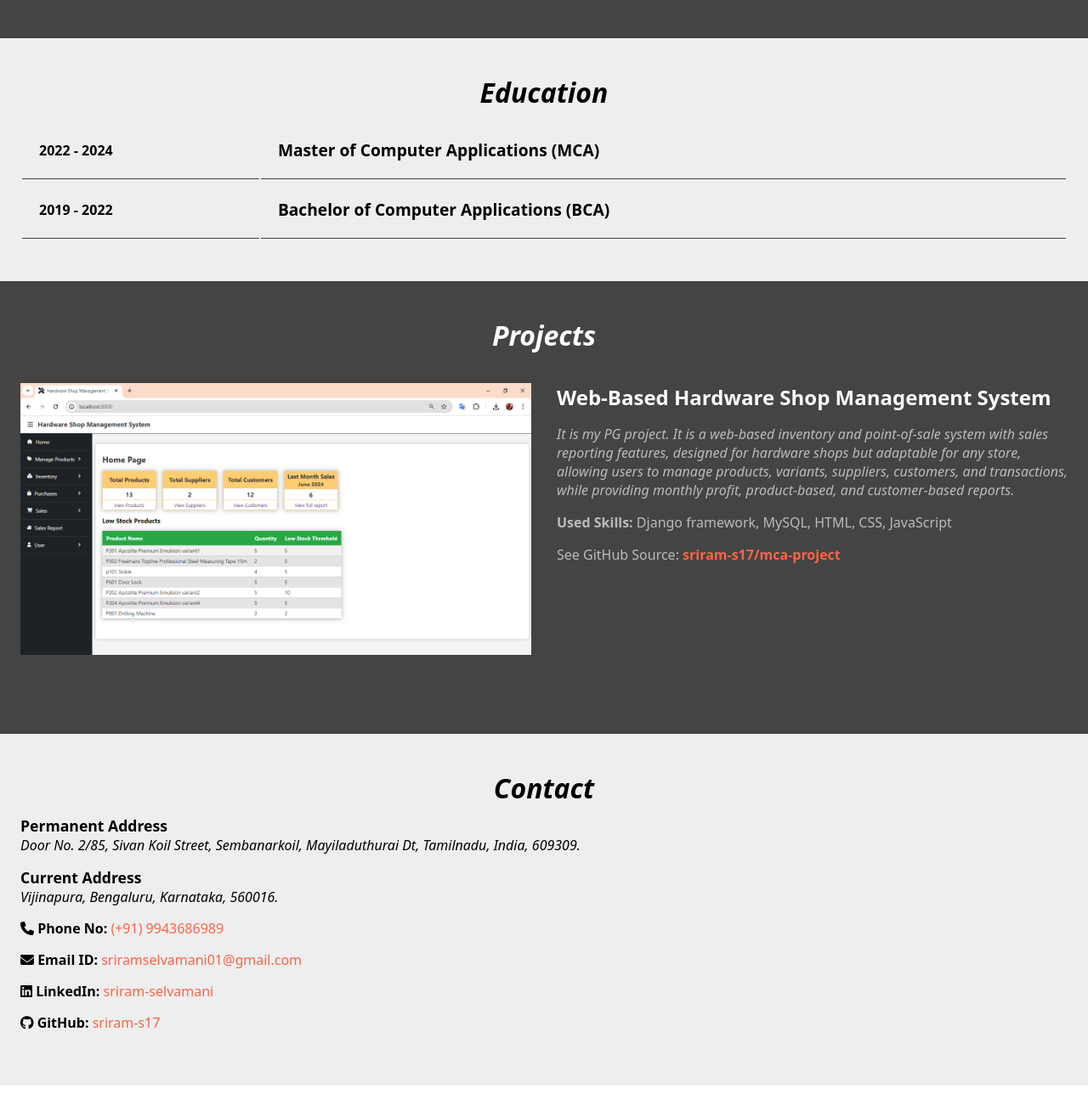
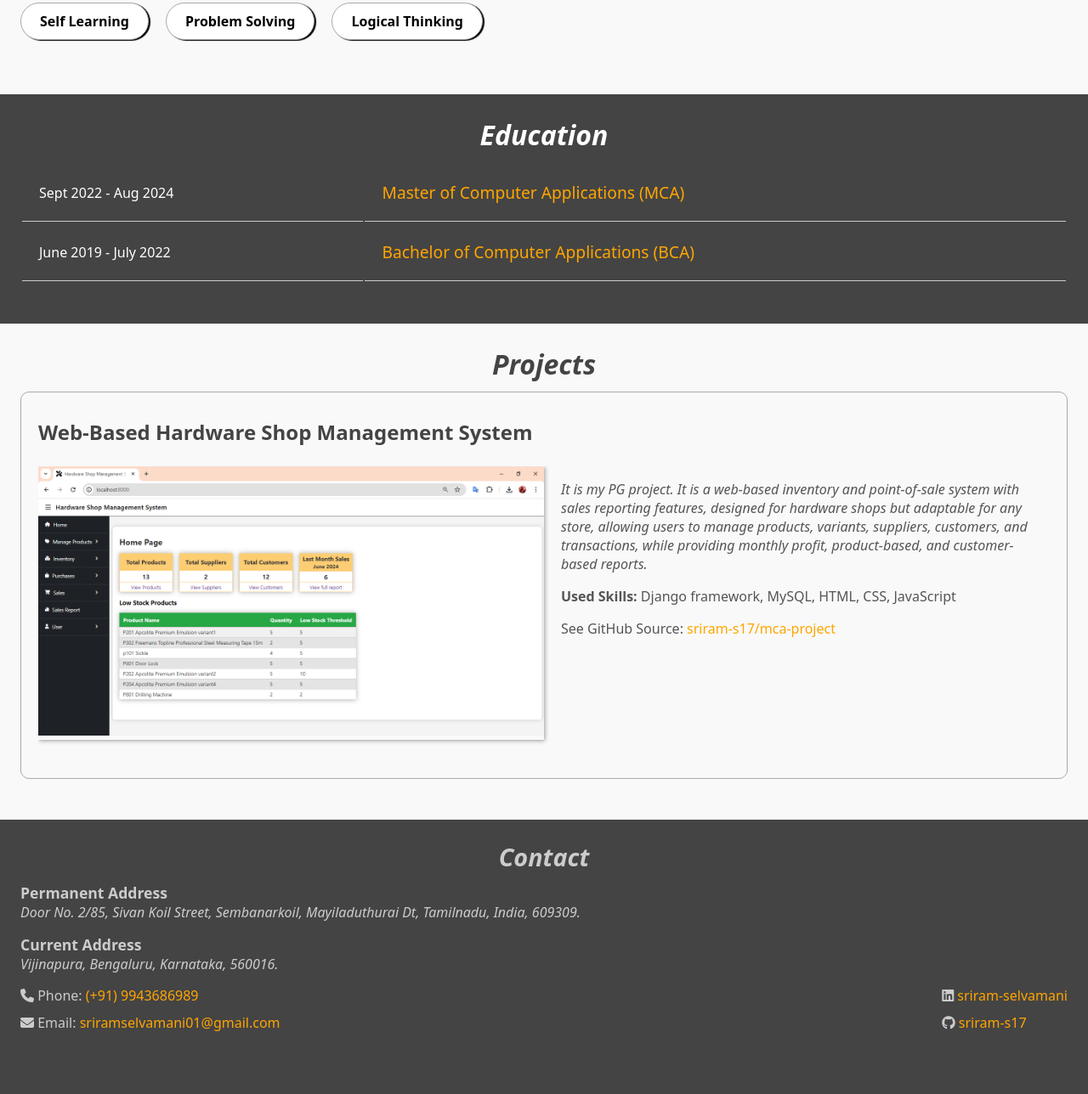
Before and after one commit to sriram-s17/my-portfolio, a plain HTML site: page index.html in a window 1280 px wide. Shown: the part 836-2124 px from the top of the page at 85% size. Drawn offline with Linux system fonts and the light colour scheme.

Commit message:
updated styles

```diff
--- a/index.html
+++ b/index.html
@@ -10,15 +10,28 @@
             body{
                 font-family: system-ui, -apple-system, BlinkMacSystemFont, 'Segoe UI', Roboto, Oxygen, Ubuntu, Cantarell, 'Open Sans', 'Helvetica Neue', sans-serif;
                 margin:0px;
+                background-color: #f9f9f9;
+                color: #444;
             }
             #intro{
                 display:flex;
-                justify-content: space-around;
+                justify-content: center;
                 align-items: center;
-                gap: 10px;
-                padding: 3em 0em 5em;
+                gap: 40px;
+                padding: 3em 0em 3.5em;
                 font-weight: bold;
-                /* another design css */
+                background-color: orange;
+                z-index: 2;
+            }
+            #circle::after{
+                content: "";
+                display: block;
+                position: relative;
+                border-radius: 0 0 50% 50%;
+                width: 100%;
+                height: 100px;
+                top: -50px;
+                z-index: -1;
                 background-color: orange;
             }
             #name_intro{
@@ -43,16 +56,15 @@
                 border-radius: 50%;
                 box-shadow: 2px 2px 10px;
             }
-            section:nth-child(even){
-                background-color: #444;
-                color: white;
+            section:not(:first-child){
+                padding: 1em 1.5em 3em;
             }
-            section:nth-child(odd){
-                background-color: #eee;
-                color: black;
-            }
-            section:not(:first-child){
-                padding: 2em 1.5em 3em;
+            section h2{
+                font-size: 2em;
+                margin: 0.5em 0em;
+                line-height: 1em;
+                text-align: center;
+                font-style:italic;
             }
             #skills ul{
                 display: flex;
@@ -72,6 +84,8 @@
                 padding: 10px 22px;
                 border-radius: 25px;
                 font-weight: bold;
+                border:1.5px solid #aaa;
+                box-shadow: 2px 1px 1px;
             }
             #skills ul li img{
                 width:3em;
@@ -79,23 +93,26 @@
             }
             #skills h3{
                 font-size: 1.2em;
-                color: #ddd;
+                color: orangered;
+            }
+            #education{
+                background-color: #444;
+                color: white;
             }
             #education_timeline{
                 width: 100%;
                 vertical-align: top;
             }
             #education_timeline td{
-                border-bottom: 1px solid #444;
+                border-bottom: 1px solid #ccc;
                 padding: 20px;
             }
-            #education_timeline .duration{
-                font-weight: bold;
+            #education_timeline .course{
+                font-size: 1.2em;
+                color: orange;
             }
-            #education_timeline .course{
-                font-weight: bold;
-                font-size: 1.2em;
-                cursor:default;
+            #education_timeline td:has(.course){
+                cursor: pointer;
             }
             #education_timeline .college_mark{
                 height: 0;
@@ -111,59 +128,82 @@
                 height:auto;
                 opacity: 1;
             }
+            #projects>div{
+                border: 1px solid #aaa;
+                padding: 20px;
+                border-radius: 10px;
+            }
             .project_show{
-                display: flex;
-                gap: 30px;
-                margin: 40px 0px;
+                /* display: flex;
+                gap: 30px; */
+                margin: 10px 0px 5px;
+                overflow: hidden;
+            }
+            #projects .project_title{
+                font-weight: bold;
+                color: #444;
+                font-size: 1.5em;
+                margin-top: 10px;
             }
             .project_show .image_video{
-                flex: 1;
+                /* flex: 1; */
+                float: left;
+                width: 50%;
+                margin: 0 20px 20px 0;
+                box-shadow: 1px 1px 5px #999;
+            }
+            .project_show .image_video::after{
+                content:"";
+                display: table;
+                clear: both;
             }
             .project_show .project_detail{
-                flex: 1;
-                color: #bbb;
+                /* flex: 1; */
+                color: #555;
             }
             .project_show .project_detail a{
-                color: tomato;
+                color: orange;
                 text-decoration: none;
-                font-weight: bold;
+                /* font-weight: bold; */
             }
             .project_show img{
                 width: 100%;
             }
-            .project_show .project_title{
-                font-weight: bold;
-                color: white;
-                font-size: 1.5em;
-            }
             .project_show .project_description{
                 font-style: italic;
+            }
+            #contact{
+                background-color: #444;
+                color: #ccc;
             }
             #contact .title{
                 font-weight: bold;
                 font-size: 1.1em;
             }
-            #contact div{
+            #contact > div{
                 margin-bottom: 15px;
             }
-            #contact .contact_link span{
-                font-weight: bold;
+            #contact h2{
+                font-size: 1.8em;
             }
-            #contact .contact_link a{
+            #contact #contact_links{
+                display: flex;
+                justify-content: space-between;
+                gap: 20px;
+            }
+            #contact #contact_links div div{
+                margin-bottom: 10px;
+            }
+            #contact #contact_links div a{
                 text-decoration: none;
-                color: tomato;
+                color: orange;
             }
-            section h2{
-                font-size: 2em;
-                margin: 0.5em 0em;
-                line-height: 1em;
-                text-align: center;
-                font-style:italic;
-            }
+
             @media screen and (max-width:900px){
                 #intro{
                     flex-direction: column;
                     text-align: center;
+                    gap:10px;
                 }
                 #name_intro{
                     font-size: 2.7em;
@@ -172,6 +212,7 @@
                     margin-top: 2em;
                 }
             }
+            /* @media screen and (max-width:) */
             @media screen and (max-width:620px) {
                 #name_intro{
                     font-size: 2.3em;
@@ -186,6 +227,21 @@
                 #skills ul li img{
                     width:2.8em;
                     height: 3em;
+                }
+                .project_show .image_video{
+                    width: 100%;
+                    margin: 0 0 20px 0;
+                }
+                #education_timeline td{
+                    padding: 20px 5px;
+                }
+                #education_timeline .college_mark{
+                    height:auto;
+                    opacity: 1;
+                }
+                #contact #contact_links{
+                    flex-direction: column;
+                    gap: 0px;
                 }
             }
             @media screen and (max-width:490px) {
@@ -208,6 +264,7 @@
                     width:2.4em;
                     height: 2.6em;
                 }
+
             }
             @media screen and (max-width:400px){
                 #name_intro{
@@ -226,6 +283,7 @@
         </style>
     </head>
     <body>
+        <div>
             <section id="intro">
                 <div>
                     <div id="name_intro">
@@ -238,6 +296,8 @@
                 </div>
                 <img src="./assets/images/sriram_s_profile.jpg" id="profile_img" alt="My Profile Picture" width="230px">
             </section>
+            <div id="circle"></div>
+        </div>
         <section id="skills">
             <h2>My Skills</h2>
             <div>
@@ -246,18 +306,22 @@
                     <li><img src="/assets/images/python-logo.png" alt="python-logo">Python</li>
                     <li><img src="/assets/images/django-logo.png" alt="django-logo">Django Framework</li>
                     <li><img src="/assets/images/django_rest-logo2.png" alt="django_rest-logo" style="width:120px">Django REST Framework</li>
+                    <li><img src="/assets/images/postman_api-logo.png" alt="postman_api-logo">Postman API</li>
                     <li><img src="/assets/images/mysql-logo.png" alt="mysql-logo">MySQL</li>
                     <li><img src="/assets/images/html-logo.png" alt="html-logo">HTML</li>
                     <li><img src="/assets/images/css-logo.png" alt="css-logo">CSS</li>
                     <li><img src="/assets/images/javascript-logo.png" alt="javascript-logo">JavaScript</li>
                     <li><img src="/assets/images/git-logo.png" alt="git-logo">Git</li>
                     <li><img src="/assets/images/github-logo.png" alt="github-logo">GitHub</li>
+                    <li><img src="/assets/images/terminal-logo.png" alt="terminal-logo">Basic Linux Commands</li>
                 </ul>
             </div>
             <div>
                 <h3>Soft Skills</h3>
                 <ul>
                     <li>Self Learning</li>
+                    <li>Problem Solving</li>
+                    <li>Logical Thinking</li>
                 </ul>
             </div>
         </section>
@@ -265,17 +329,17 @@
             <h2>Education</h2>
             <table id="education_timeline">
                 <tr>
-                    <td class="duration">2022 - 2024</td>
+                    <td class="duration">Sept 2022 - Aug 2024</td>
                     <td>
                         <span class="course">Master of Computer Applications (MCA)</span><br>
                         <div class="college_mark">
                             <span><em>A.V.C. College of Engineering, Mannampandal</em></span><br>
-                            <span>Mark Percentage: <span>75%</span></span>
+                            <span>Mark Percentage: <span>80%</span></span>
                         </div>
                     </td>
                 </tr>
                 <tr>
-                    <td class="duration">2019 - 2022</td>
+                    <td class="duration">June 2019 - July 2022</td>
                     <td>
                         <span class="course">Bachelor of Computer Applications (BCA)</span><br>
                         <div class="college_mark">
@@ -288,12 +352,13 @@
         </section>
         <section id="projects">
             <h2>Projects</h2>
+            <div>
+                <h3 class="project_title">Web-Based Hardware Shop Management System</h3>
                 <div class="project_show">
                     <div class="image_video">
                         <img src="assets/images/project1_homepage.PNG" alt="project1_homepage" >
                     </div>
                     <div class="project_detail">
-                    <span class="project_title">Web-Based Hardware Shop Management System</span><br>
                         <p class="project_description">
                             It is my PG project. It is a web-based inventory and point-of-sale system with sales reporting
                             features, designed for hardware shops but adaptable for any store, allowing users to manage products,
@@ -302,6 +367,7 @@
                         </p>
                         <span style="font-weight: bold;">Used Skills: </span><span>Django framework, MySQL, HTML, CSS, JavaScript</span>
                         <p>See GitHub Source: <a href="https://github.com/sriram-s17/mca-project">sriram-s17/mca-project</a></p>
+                    </div>
                 </div>
             </div>
         </section>
@@ -315,23 +381,29 @@
                 <span class="title">Current Address</span>
                 <address>Vijinapura, Bengaluru, Karnataka, 560016.</address>
             </div>
+            <div id="contact_links">
                 <div>
-                <span class="contact_link"><span><i class="fa-solid fa-phone"></i> Phone No: </span> <a href="tel:+919943686989">(+91) 9943686989</a></span>
+                    <div>
+                        <i class="fa-solid fa-phone"></i> Phone: <a href="tel:+919943686989">(+91) 9943686989</a>
                     </div>
                     <div>
-                <span class="contact_link"><span><i class="fa-solid fa-envelope"></i> Email ID: </span><a href="mailto:sriramselvamani01@gmail.com">sriramselvamani01@gmail.com</a></span>
+                        <i class="fa-solid fa-envelope"></i> Email: <a href="mailto:sriramselvamani01@gmail.com">sriramselvamani01@gmail.com</a>
+                    </div>
                 </div>
                 <div>
-                <span class="social_link contact_link"><span><i class="fa-brands fa-linkedin"></i> LinkedIn: </span><a href="https://www.linkedin.com/in/sriram-selvamani/">sriram-selvamani</a></span>
+                    <div>
+                        <i class="fa-brands fa-linkedin"></i> <a href="https://www.linkedin.com/in/sriram-selvamani/">sriram-selvamani</a>
                     </div>
                     <div>
-                <span class="social_link contact_link"><span><i class="fa-brands fa-github"></i> GitHub: </span><a href="https://github.com/sriram-s17">sriram-s17</a></span>
+                        <i class="fa-brands fa-github"></i> <a href="https://github.com/sriram-s17">sriram-s17</a>
+                    </div>
+                </div>
             </div>
         </section>
         <script>
             courses = document.querySelectorAll('.course')
             courses.forEach(course => {
-                course.addEventListener('click', ()=>{
+                course.parentNode.addEventListener('click', ()=>{
                     course.parentNode.querySelector('.college_mark').classList.toggle('show')
                 })
             });
```
Also changed, not shown: assets/images/postman_api-logo.png (added), assets/images/terminal-logo.png (added). Lines whose indentation alone changed are shown as unchanged.
